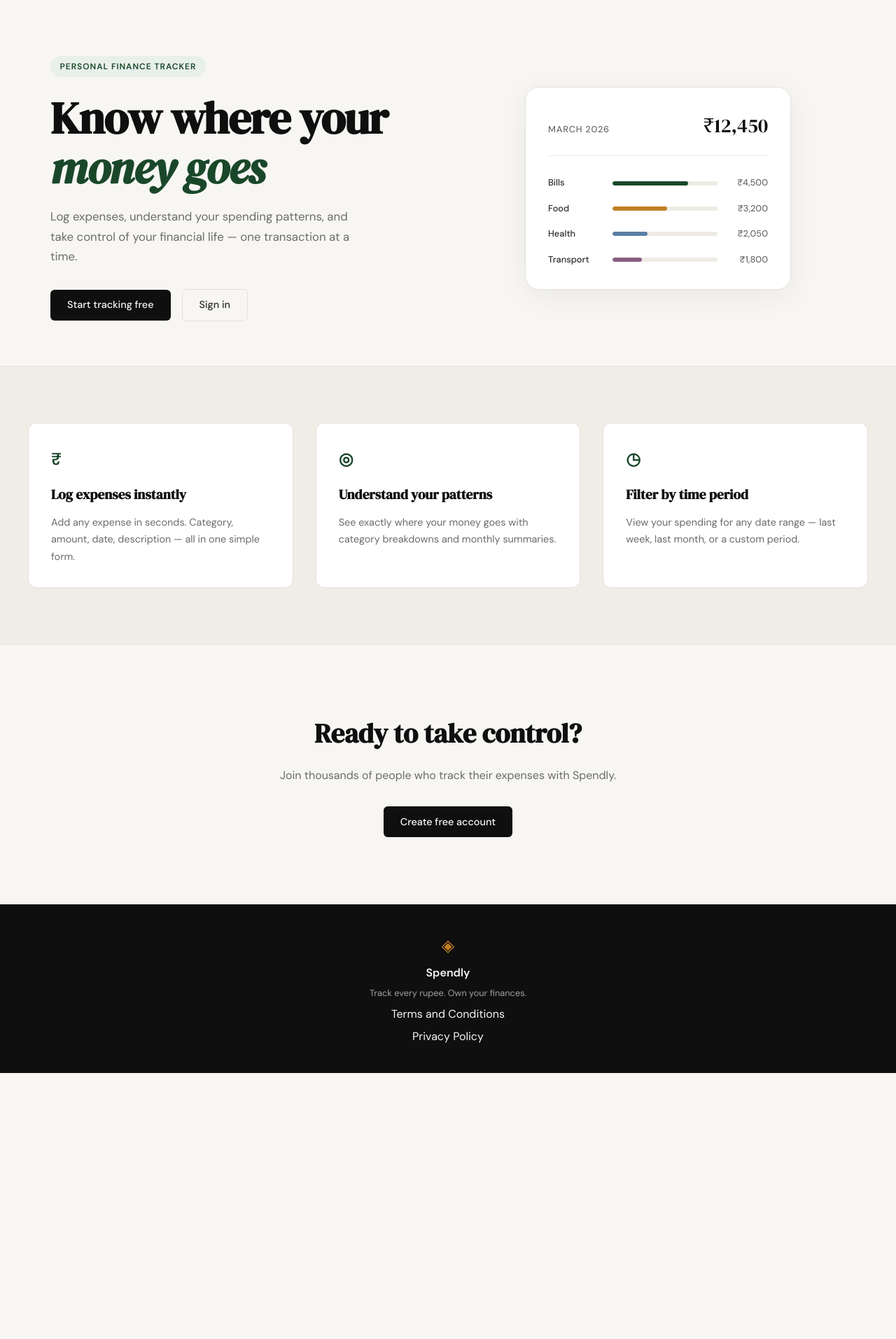
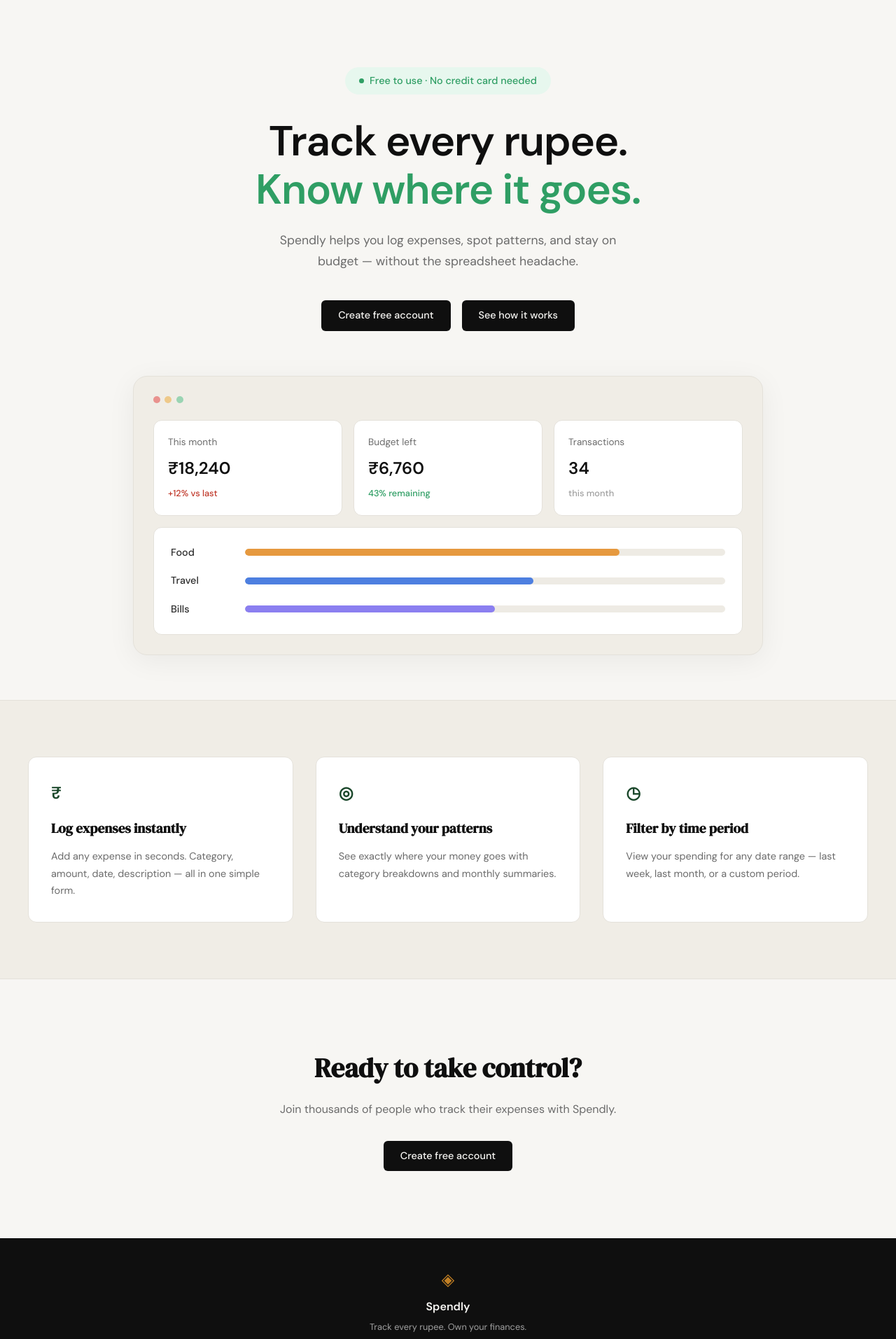
Before and after one commit to gman215/spendly, a Flask app: page / in a window 1280 px wide. Shown: the part 61-1974 px from the top of the page at 70% size. Before the commit the page ends 1594 px from the top, so only its background shows below. Run offline with Flask 3, Linux system fonts and the light colour scheme.

Commit message:
landing: redesign hero section to match mockup

```diff
--- a/static/css/style.css
+++ b/static/css/style.css
@@ -124,54 +124,68 @@ a { color: inherit; text-decoration: none; }
 /* ------------------------------------------------------------------ */
 
 .hero {
-    padding: 5rem 2rem 4rem;
-    display: grid;
-    grid-template-columns: 1fr 1fr;
-    gap: 4rem;
-    align-items: center;
+    --hero-accent: #2f9e64;
+    --hero-accent-light: #e7f7ee;
+    padding: 6rem 2rem 4rem;
     max-width: var(--max-width);
     margin: 0 auto;
 }
 
+.hero-inner {
+    max-width: 700px;
+    margin: 0 auto;
+    text-align: center;
+}
+
 .hero-badge {
-    display: inline-block;
-    background: var(--accent-light);
-    color: var(--accent);
-    font-size: 0.75rem;
-    font-weight: 600;
-    letter-spacing: 0.08em;
-    text-transform: uppercase;
-    padding: 0.35rem 0.85rem;
+    display: inline-flex;
+    align-items: center;
+    gap: 0.5rem;
+    background: var(--hero-accent-light);
+    color: var(--hero-accent);
+    font-size: 0.9rem;
+    font-weight: 500;
+    padding: 0.5rem 1.25rem;
     border-radius: 999px;
+    margin-bottom: 2rem;
+}
+
+.hero-badge-dot {
+    width: 7px;
+    height: 7px;
+    border-radius: 50%;
+    background: var(--hero-accent);
+    flex-shrink: 0;
+}
+
+.hero-title {
+    font-family: var(--font-body);
+    font-weight: 700;
+    font-size: clamp(2.5rem, 5.5vw, 3.75rem);
+    line-height: 1.15;
+    letter-spacing: -0.02em;
+    color: var(--ink);
     margin-bottom: 1.5rem;
 }
 
-.hero-title {
-    font-family: var(--font-display);
-    font-size: clamp(2.5rem, 5vw, 4rem);
-    line-height: 1.1;
-    letter-spacing: -0.02em;
-    color: var(--ink);
-    margin-bottom: 1.25rem;
-}
-
-.hero-title em {
-    font-style: italic;
-    color: var(--accent);
+.hero-title-accent {
+    color: var(--hero-accent);
 }
 
 .hero-subtitle {
-    font-size: 1.05rem;
+    font-size: 1.1rem;
     color: var(--ink-muted);
     line-height: 1.7;
-    max-width: 460px;
-    margin-bottom: 2rem;
+    max-width: 520px;
+    margin: 0 auto 2.5rem;
 }
 
 .hero-actions {
     display: flex;
     gap: 1rem;
     align-items: center;
+    justify-content: center;
+    margin-bottom: 4rem;
 }
 
 /* ------------------------------------------------------------------ */
@@ -184,55 +198,96 @@ a { color: inherit; text-decoration: none; }
 }
 
 .mock-card {
-    background: var(--paper-card);
+    background: var(--paper-warm);
     border: 1px solid var(--border);
     border-radius: var(--radius-lg);
-    padding: 2rem;
+    padding: 1.75rem;
     width: 100%;
-    max-width: 380px;
+    max-width: 900px;
     box-shadow: 0 8px 40px rgba(0,0,0,0.06);
 }
 
-.mock-card-header {
+.mock-card-dots {
     display: flex;
-    justify-content: space-between;
-    align-items: baseline;
-    margin-bottom: 1.75rem;
-    padding-bottom: 1.25rem;
-    border-bottom: 1px solid var(--border-soft);
+    gap: 0.4rem;
+    margin-bottom: 1.5rem;
 }
 
-.mock-label {
+.mock-dot {
+    width: 10px;
+    height: 10px;
+    border-radius: 50%;
+}
+
+.mock-dot-red { background: #e9928e; }
+.mock-dot-yellow { background: #eec98a; }
+.mock-dot-green { background: #9ad4b3; }
+
+.mock-stats {
+    display: grid;
+    grid-template-columns: repeat(3, 1fr);
+    gap: 1rem;
+    margin-bottom: 1rem;
+}
+
+.mock-stat {
+    background: var(--paper-card);
+    border: 1px solid var(--border);
+    border-radius: var(--radius-md);
+    padding: 1.25rem;
+}
+
+.mock-stat-label {
+    display: block;
+    font-size: 0.85rem;
+    color: var(--ink-muted);
+    margin-bottom: 0.5rem;
+}
+
+.mock-stat-value {
+    display: block;
+    font-family: var(--font-body);
+    font-weight: 700;
+    font-size: 1.5rem;
+    color: var(--ink);
+    margin-bottom: 0.4rem;
+}
+
+.mock-stat-delta {
+    display: block;
     font-size: 0.8rem;
     font-weight: 500;
-    color: var(--ink-muted);
-    text-transform: uppercase;
-    letter-spacing: 0.06em;
 }
 
-.mock-total {
-    font-family: var(--font-display);
-    font-size: 1.75rem;
-    color: var(--ink);
+.mock-stat-delta-up { color: var(--danger); }
+.mock-stat-delta-good { color: var(--hero-accent); }
+.mock-stat-delta-neutral { color: var(--ink-faint); }
+
+.mock-bars {
+    background: var(--paper-card);
+    border: 1px solid var(--border);
+    border-radius: var(--radius-md);
+    padding: 1.5rem;
+    display: flex;
+    flex-direction: column;
+    gap: 1.1rem;
 }
-
-.mock-bars { display: flex; flex-direction: column; gap: 1rem; }
 
 .mock-bar-row {
     display: grid;
-    grid-template-columns: 80px 1fr 60px;
+    grid-template-columns: 90px 1fr;
     align-items: center;
-    gap: 0.75rem;
+    gap: 1rem;
 }
 
 .mock-cat {
-    font-size: 0.8rem;
+    font-size: 0.9rem;
     font-weight: 500;
     color: var(--ink-soft);
 }
 
 .mock-bar-track {
-    height: 6px;
+    height: 10px;
     background: var(--border-soft);
     border-radius: 999px;
     overflow: hidden;
@@ -240,21 +295,13 @@ a { color: inherit; text-decoration: none; }
 
 .mock-bar {
     height: 100%;
-    background: var(--accent);
+    background: #e6993f;
     border-radius: 999px;
     transition: width 0.6s ease;
 }
 
-.mock-bar-2 { background: var(--accent-2); }
-.mock-bar-3 { background: #5b7fa6; }
-.mock-bar-4 { background: #8b5e83; }
-
-.mock-amt {
-    font-size: 0.8rem;
-    font-weight: 500;
-    color: var(--ink-muted);
-    text-align: right;
-}
+.mock-bar-2 { background: #4d7fe0; }
+.mock-bar-3 { background: #8b7ff0; }
 
 /* ------------------------------------------------------------------ */
 /* Buttons                                                             */
@@ -562,14 +609,7 @@ a { color: inherit; text-decoration: none; }
 /* ------------------------------------------------------------------ */
 
 @media (max-width: 900px) {
-    .hero {
-        grid-template-columns: 1fr;
-        text-align: center;
-    }
-
-    .hero-subtitle { max-width: 100%; }
-    .hero-actions { justify-content: center; }
-    .hero-visual { display: none; }
+    .mock-stats { grid-template-columns: 1fr; }
 
     .features-inner { grid-template-columns: 1fr; }
 }
@@ -577,4 +617,5 @@ a { color: inherit; text-decoration: none; }
 @media (max-width: 600px) {
     .nav-links a:not(.nav-cta) { display: none; }
     .hero { padding: 3rem 1rem 2rem; }
+    .hero-actions { flex-direction: column; }
 }
--- a/templates/landing.html
+++ b/templates/landing.html
@@ -6,55 +6,65 @@
 
 <section class="hero">
     <div class="hero-inner">
-        <div class="hero-badge">Personal Finance Tracker</div>
+        <div class="hero-badge">
+            <span class="hero-badge-dot"></span>
+            Free to use · No credit card needed
+        </div>
         <h1 class="hero-title">
-            Know where your<br>
-            <em>money goes</em>
+            Track every rupee.<br>
+            <span class="hero-title-accent">Know where it goes.</span>
         </h1>
         <p class="hero-subtitle">
-            Log expenses, understand your spending patterns,
-            and take control of your financial life —
-            one transaction at a time.
+            Spendly helps you log expenses, spot patterns, and stay
+            on budget — without the spreadsheet headache.
         </p>
         <div class="hero-actions">
-            <a href="{{ url_for('register') }}" class="btn-primary">Start tracking free</a>
-            <a href="{{ url_for('login') }}" class="btn-ghost">Sign in</a>
+            <a href="{{ url_for('register') }}" class="btn-primary">Create free account</a>
+            <a href="#" class="btn-primary">See how it works</a>
         </div>
     </div>
     <div class="hero-visual">
         <div class="mock-card">
-            <div class="mock-card-header">
-                <span class="mock-label">March 2026</span>
-                <span class="mock-total">₹12,450</span>
+            <div class="mock-card-dots">
+                <span class="mock-dot mock-dot-red"></span>
+                <span class="mock-dot mock-dot-yellow"></span>
+                <span class="mock-dot mock-dot-green"></span>
+            </div>
+            <div class="mock-stats">
+                <div class="mock-stat">
+                    <span class="mock-stat-label">This month</span>
+                    <span class="mock-stat-value">₹18,240</span>
+                    <span class="mock-stat-delta mock-stat-delta-up">+12% vs last</span>
+                </div>
+                <div class="mock-stat">
+                    <span class="mock-stat-label">Budget left</span>
+                    <span class="mock-stat-value">₹6,760</span>
+                    <span class="mock-stat-delta mock-stat-delta-good">43% remaining</span>
+                </div>
+                <div class="mock-stat">
+                    <span class="mock-stat-label">Transactions</span>
+                    <span class="mock-stat-value">34</span>
+                    <span class="mock-stat-delta mock-stat-delta-neutral">this month</span>
+                </div>
             </div>
             <div class="mock-bars">
                 <div class="mock-bar-row">
+                    <span class="mock-cat">Food</span>
+                    <div class="mock-bar-track">
+                        <div class="mock-bar" style="width: 78%"></div>
+                    </div>
+                </div>
+                <div class="mock-bar-row">
+                    <span class="mock-cat">Travel</span>
+                    <div class="mock-bar-track">
+                        <div class="mock-bar mock-bar-2" style="width: 60%"></div>
+                    </div>
+                </div>
+                <div class="mock-bar-row">
                     <span class="mock-cat">Bills</span>
                     <div class="mock-bar-track">
-                        <div class="mock-bar" style="width: 72%"></div>
+                        <div class="mock-bar mock-bar-3" style="width: 52%"></div>
                     </div>
-                    <span class="mock-amt">₹4,500</span>
-                </div>
-                <div class="mock-bar-row">
-                    <span class="mock-cat">Food</span>
-                    <div class="mock-bar-track">
-                        <div class="mock-bar mock-bar-2" style="width: 52%"></div>
-                    </div>
-                    <span class="mock-amt">₹3,200</span>
-                </div>
-                <div class="mock-bar-row">
-                    <span class="mock-cat">Health</span>
-                    <div class="mock-bar-track">
-                        <div class="mock-bar mock-bar-3" style="width: 33%"></div>
-                    </div>
-                    <span class="mock-amt">₹2,050</span>
-                </div>
-                <div class="mock-bar-row">
-                    <span class="mock-cat">Transport</span>
-                    <div class="mock-bar-track">
-                        <div class="mock-bar mock-bar-4" style="width: 28%"></div>
-                    </div>
-                    <span class="mock-amt">₹1,800</span>
                 </div>
             </div>
         </div>
```
